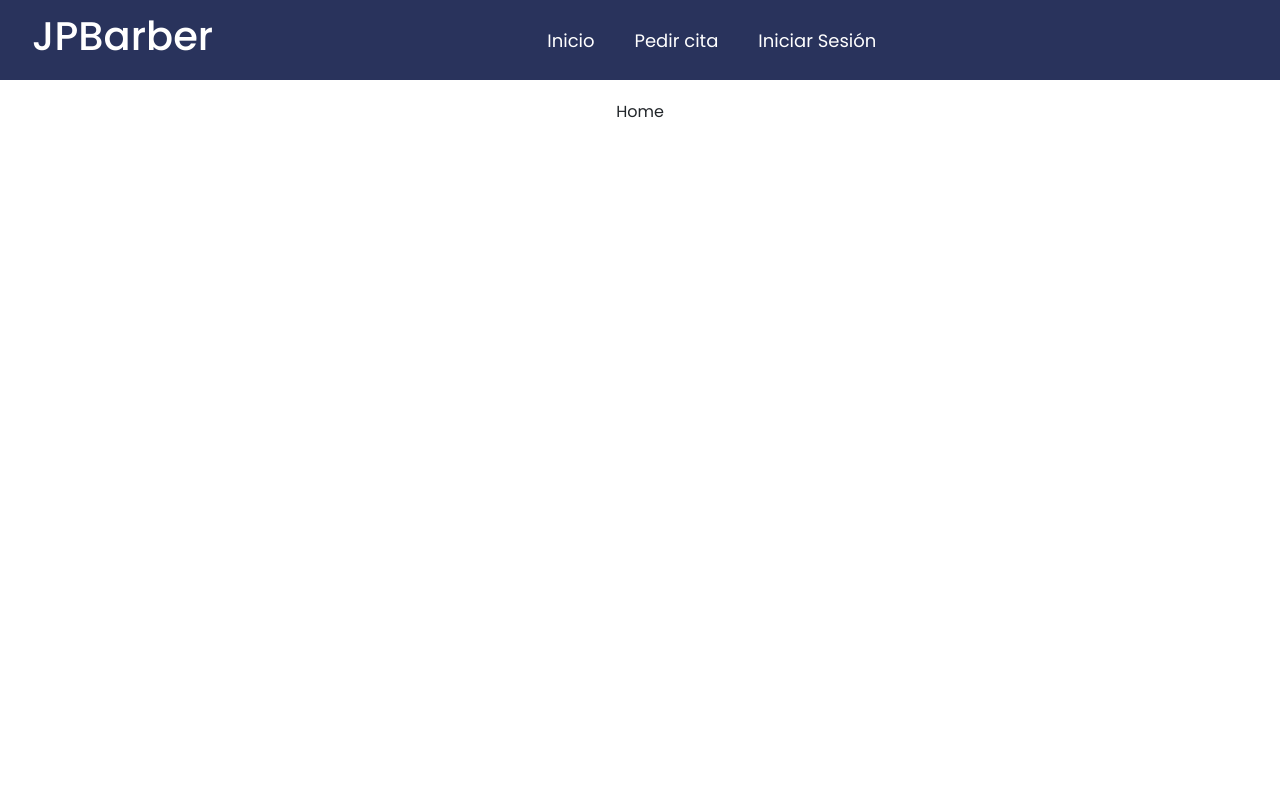
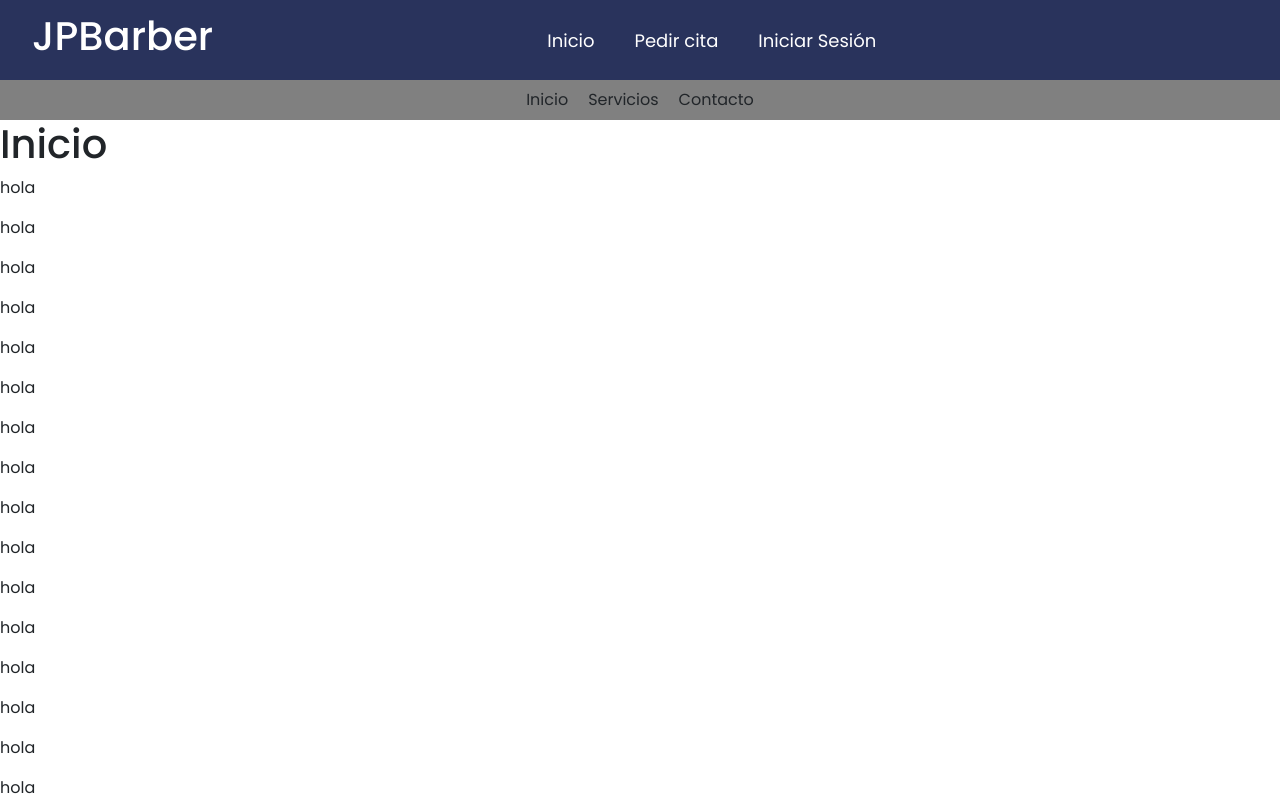
Before and after one commit to DarioCDDev/BarberFront, a React (Create React App) app: page / in a window 1280 px wide. Shown: the top 800 px of the page. Built offline with nearby package versions, Linux system fonts and the light colour scheme.

Commit message:
immprove things

```diff
--- a/src/components/barberApp/BarberApp.jsx
+++ b/src/components/barberApp/BarberApp.jsx
@@ -43,7 +43,7 @@ const BarberApp = () => {
     <div>
       <Navbar user={user}/>
       <Routes>
-        <Route path="/" element={<Home />}></Route>
+        <Route path="/" element={<Home user={user}/>}></Route>
         <Route path="/pedirCita" element={<PedirCita token={token} />}></Route>
         <Route path="/pedirCita/:idBarber/calendar" element={<SelectAppointment token={token} user={user} />}></Route>
         <Route path="/citas" element={<MisCitas token={token} user={user} />}></Route>
--- /dev/null
+++ b/src/components/header/SecudaryNavbar.js
@@ -0,0 +1,27 @@
+import { useEffect, useRef } from "react";
+
+function SecudaryNavbar() {
+
+  const sections = {
+    Inicio: "inicio-section",
+    Servicios: "servicios-section",
+    Contacto: "contacto-section",
+  };
+
+  const handleScroll = (section) => {
+    document.getElementById(sections[section]).scrollIntoView({
+      behavior: "smooth",
+    });
+  };
+
+
+  return (
+    <div className="main-content-secundary">
+      <span onClick={() => handleScroll("Inicio")}>Inicio</span>
+      <span onClick={() => handleScroll("Servicios")}>Servicios</span>
+      <span onClick={() => handleScroll("Contacto")}>Contacto</span>
+    </div>
+  );
+}
+
+export default SecudaryNavbar;
--- a/src/components/home/Home.jsx
+++ b/src/components/home/Home.jsx
@@ -1,9 +1,26 @@
-import React from 'react'
+import React from 'react';
+import SecudaryNavbar from '../header/SecudaryNavbar';
 
 const Home = () => {
+  let array = []
+  for (let index = 0; index < 100; index++) {
+    array.push(index)
+  }
   return (
-    <main className="main-content">Home</main>
-  )
-}
+    <>
+      <SecudaryNavbar />
+      <div className="main-content-home">
+        <h1 id="inicio-section">Inicio</h1>
+        {array.map((item) => {
+          return(
+            <p>hola</p>
+          )
+        })}
+        <h1 id="servicios-section">Servicios</h1>
+        <h1 id="contacto-section">Contacto</h1>
+      </div>
+    </>
+  );
+};
 
-export default Home
+export default Home;
--- a/src/components/misCitas/MisCitas.css
+++ b/src/components/misCitas/MisCitas.css
@@ -23,7 +23,7 @@
   justify-content: center;
   flex-direction: column;
   text-align: center;
-  height: 200px;
+  padding-block: 10px;
   width: 100%;
   border-radius: 10px;
   color: white;
@@ -48,3 +48,10 @@
   filter: blur(3px);
   transform: scale(0.9, 0.9);
 }
+
+.sign-in_apl-appointment{
+  width: auto;
+  padding-inline: 30px;
+  background-color: #c91d1d;
+  border: 0px;
+}
--- a/src/components/misCitas/MisCitas.jsx
+++ b/src/components/misCitas/MisCitas.jsx
@@ -3,6 +3,8 @@ import UserServices from '../../services/user.service'
 import formatDateInSpanish from "../utils/formatDateInSpanish"
 import "./MisCitas.css"
 import { Link } from 'react-router-dom'
+import { toast } from 'react-toastify'
+import PedirCitaServices from '../../services/pedirCita.service'
 
 const MisCitas = ({ token, user }) => {
 
@@ -10,53 +12,105 @@ const MisCitas = ({ token, user }) => {
 
   const getActiveAppointments = async () => {
     try {
-      await UserServices.getActiveAppointments(user, token).then((response) => {
-        console.log(response.data);
-        setAppointments(response.data);
+      const response = await UserServices.getActiveAppointments(user, token)
+      let sortedAppointments = response.data;
+
+      // Primero ordenar por idStatus, donde idStatus: 1 va primero
+      sortedAppointments.sort((a, b) => {
+        if (a.status.idStatus === 1 && b.status.idStatus !== 1) {
+          return -1;
+        } else if (a.status.idStatus !== 1 && b.status.idStatus === 1) {
+          return 1;
+        } else {
+          // Si ambos tienen el mismo idStatus, ordenar por fecha
+          return new Date(a.appointmentTime) - new Date(b.appointmentTime);
+        }
       });
+
+      setAppointments(sortedAppointments);
     } catch (error) {
-
+      console.error(error);
     }
   }
+
   useEffect(() => {
     getActiveAppointments()
   }, [])
 
+  const changeAppointmentStatus = async(id) => {
+    const status = {
+      "idStatus" : 2,
+      "name": "Eliminado"
+    }
+    try {
+      const response = await PedirCitaServices.changeAppointmentStatus(token, id, status);
+
+      if (response.status === 200) {
+        await getActiveAppointments();
+        toast.success(`Cita cancelada con éxito`, {
+          position: "top-right",
+          autoClose: 2000,
+          hideProgressBar: false,
+          closeOnClick: true,
+          pauseOnHover: true,
+          draggable: true,
+          progress: undefined,
+          theme: "light",
+        });
+      }
+    } catch (error) {
+      toast.error(`Algo salió mal, inténtelo de nuevo`, {
+        position: "top-right",
+        autoClose: 2000,
+        hideProgressBar: false,
+        closeOnClick: true,
+        pauseOnHover: true,
+        draggable: true,
+        progress: undefined,
+        theme: "light",
+      });
+    }
+  }
+
   return (
     <div className="cards">
-      {
-        appointments.length >= 1 ? (
+      {appointments.length >= 1 ? (
         appointments.map((appointment, index) => {
-            if (appointment.status.idStatus === 1) {
           return (
-                <div key={index} className="card green">
-                  <p className="tip">Dia: {formatDateInSpanish(appointment.appointmentTime)}, a las {appointment.appointmentTime.slice(11, 16)}</p>
+            <div
+              key={index}
+              className={`card ${appointment.status.idStatus === 1 ? 'green' : 'red'}`}
+            >
+              <p className="tip">
+                Día: {formatDateInSpanish(appointment.appointmentTime)}, a las {appointment.appointmentTime.slice(11, 16)}
+              </p>
               <p className="tip">Barbero: {appointment.barber.name}</p>
               <div>
                 <p className="second-text">Teléfono: {appointment.barber.phone}</p>
                 <p className="second-text">Correo: {appointment.barber.email}</p>
               </div>
+              {appointment.status.idStatus === 1 && (
+                <button
+                  onClick={() => changeAppointmentStatus(appointment.idAppointment)}
+                  className="sign-in_apl sign-in_apl-appointment"
+                >
+                  Cancelar cita
+                </button>
+              )}
             </div>
           )
-            } else {
-              return (
-                <div key={index} className="card red">
-                  <p className="tip">Fecha : {formatDateInSpanish(appointment.appointmentTime)}</p>
-                  <p className="second-text">Lorem Ipsum</p>
-                </div>
-              )
-            }
         })
       ) : (
         <div className="main-content" style={{ textAlign: 'center' }}>
-            <h1>Aun no tienes citas</h1>
-            <span>Para solicitar una cita haga click en el siguiente enlace: {<Link to="/pedirCita" style={{ textDecoration: 'none', color: '#007BFF' }}>
+          <h1>Aún no tienes citas</h1>
+          <span>
+            Para solicitar una cita haga click en el siguiente enlace:
+            <Link to="/pedirCita" style={{ textDecoration: 'none', color: '#007BFF' }}>
               Pedir cita
-            </Link>}</span>
-
+            </Link>
+          </span>
         </div>
-        )
-      }
+      )}
     </div>
   )
 }
--- a/src/index.css
+++ b/src/index.css
@@ -96,6 +96,38 @@ nav {
   background-color: var(--fondo);
 }
 
+.main-content-secundary {
+  width: 100%;
+  position: fixed;
+  display: flex;
+  margin-top: 80px;
+  gap: 20px;
+  height: 40px;
+  background-color: gray;
+  align-items: center;
+  justify-content: center;
+}
+
+.main-content-secundary span {
+  cursor: pointer;
+}
+
+html {
+  scroll-behavior: smooth;
+}
+
+.main-content-home h1 {
+  transition: opacity 0.5s ease-in-out;
+}
+.main-content-home{
+  padding-top: 120px;
+}
+
+.main-content-home h1:target {
+  opacity: 1;
+}
+
+
 
 
 @media only screen and (max-width: 1024px) {
--- a/src/services/pedirCita.service.js
+++ b/src/services/pedirCita.service.js
@@ -58,12 +58,33 @@ const createAppointment = async (user, barber, date, token) => {
   }
 };
 
+const changeAppointmentStatus = async (token, id, statusData) => {
+  try {
+    const response = await axios.put(`${API_URL}/appointments/${id}`, {
+      status: {
+        idStatus: statusData.idStatus,
+        name: statusData.name
+      }
+    }, {
+      headers: {
+        "Content-Type": "application/json",
+        'Authorization': `Bearer ${token}`
+      }
+    })
+    return response
+  } catch (error) {
+    return error
+
+  }
+}
+
 
 const PedirCitaServices = {
   getAllBarbers,
   getBarberCalendar,
   getBarber,
-  createAppointment
+  createAppointment,
+  changeAppointmentStatus
 };
 
 export default PedirCitaServices;
```
Lines whose indentation alone changed are shown as unchanged.
